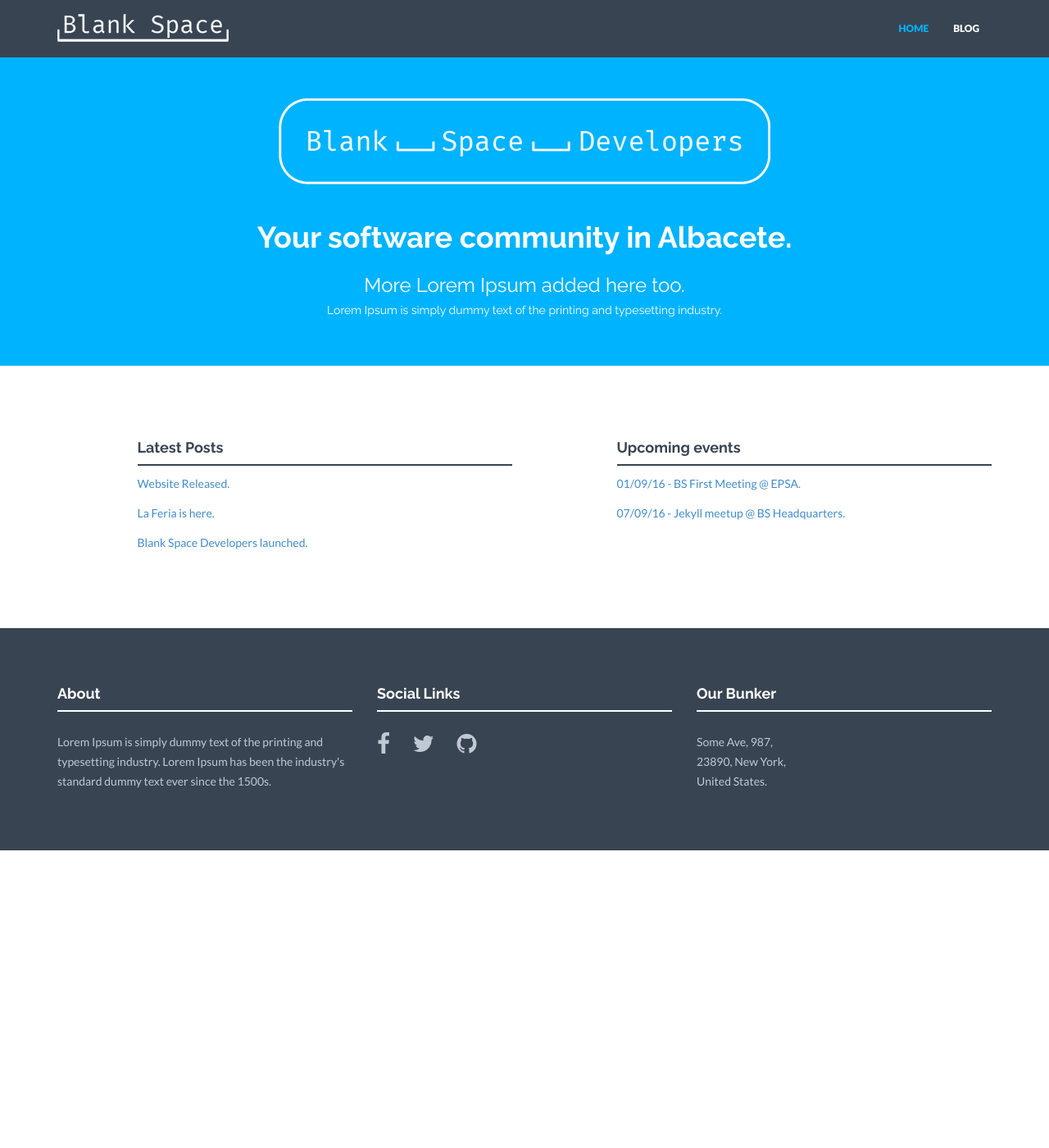
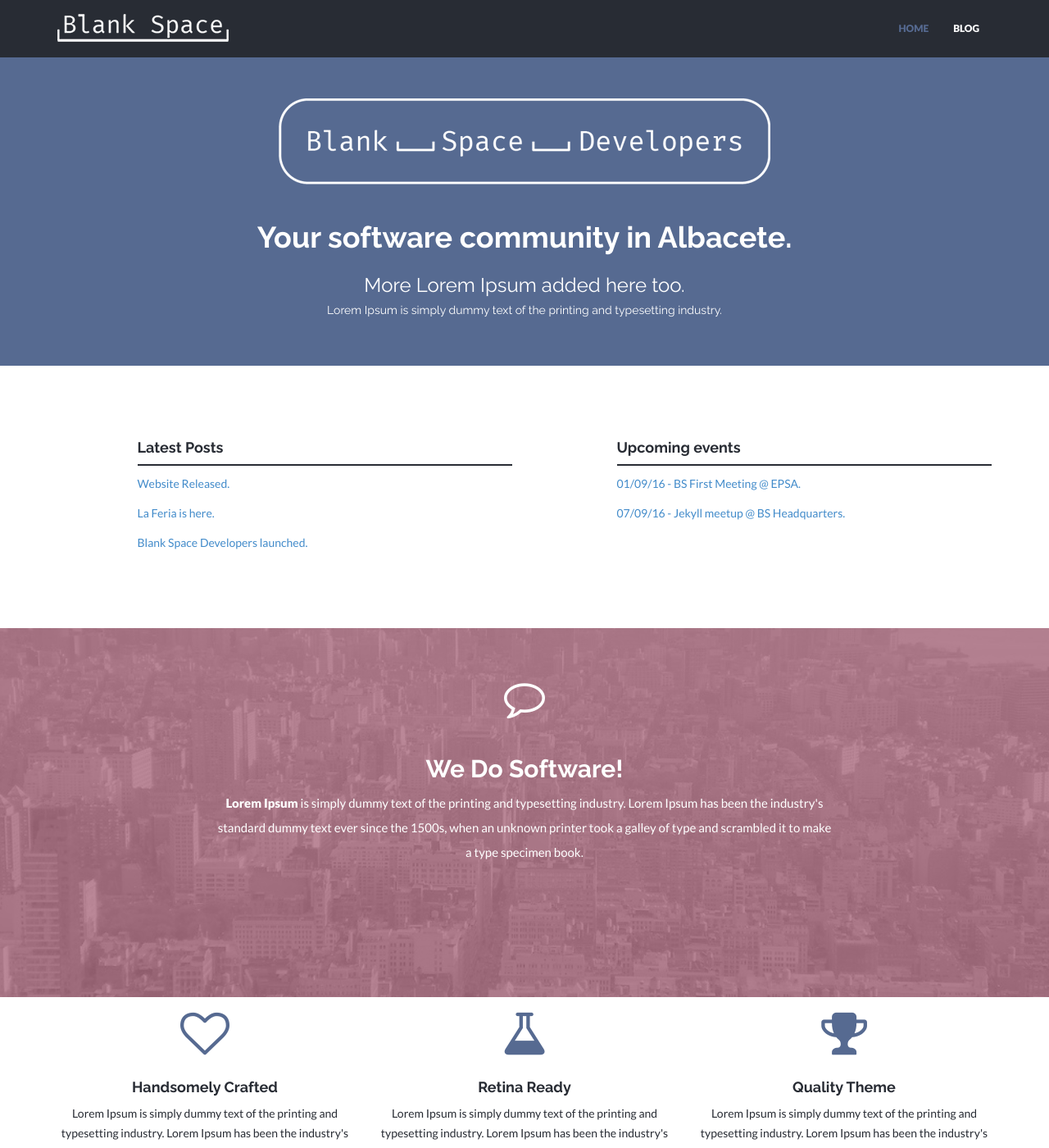
Before and after one commit to blankspacedev/blankspacedev.github.io, a Jekyll site: the page built from index.html, in a window 1280 px wide and 1400 px high. Shown: the whole window at 82% size. Built offline with Jekyll 4.4.1, drawn with Linux system fonts in a browser that asks for light colours; nearby versions of some CDN libraries; some of the changed text lies outside the part shown.

Commit message:
Added some style tweaks

```diff
--- /dev/null
+++ b/_includes/testimonial.html
@@ -0,0 +1,14 @@
+<div id="twrap">
+    <div id="twrapback"></div>
+    <div class="container centered">
+        <div class="row">
+            <div class="col-lg-8 col-lg-offset-2">
+            <i class="fa fa-comment-o"></i>
+            <h2>We Do Software!</h2>
+            <p>
+              <b>Lorem Ipsum</b> is simply dummy text of the printing and typesetting industry. Lorem Ipsum has been the industry's standard dummy text ever since the 1500s, when an unknown printer took a galley of type and scrambled it to make a type specimen book.
+            </p>
+            </div>
+        </div><!--/row -->
+    </div><!--/container -->
+</div><!--/twrap -->
--- a/css/main.scss
+++ b/css/main.scss
@@ -15,9 +15,9 @@ URL: http://alvarez.is
 ########################################################################### */
 
 
-$primary: #00b3fe;
-$primary_rgb: 0,179,254;
-$secondary: #384452;
+$primary: #566a91;
+$primary_rgb: rgba(160,88,110,.7);
+$secondary: #282C34;
 $link: #428bca;
 $link_hover: #01b2fe;
 $footer_heading: #ffffff;
@@ -169,6 +169,66 @@ footer {
 	h3 {
 		color: white;
 		margin-left: 15px;
+	}
+}
+
+/* Testimonials Wrap */
+#twrapback {
+    background-color: $primary;
+    background-color: $primary_rgb;
+    position: absolute;
+    top: 0;
+    left: 0;
+    width: 100%;
+    height: 100%;
+}
+
+#twrap {
+
+  background: url(../assets/img/t-back.jpg) no-repeat center top;
+  position: relative;
+  margin-top: 0px;
+	padding-top:60px;
+	text-align:center;
+	background-attachment: relative;
+	background-position: center center;
+	min-height: 450px;
+	width: 100%;
+
+  -webkit-background-size: 100%;
+  -moz-background-size: 100%;
+  -o-background-size: 100%;
+  background-size: 100%;
+
+  -webkit-background-size: cover;
+  -moz-background-size: cover;
+  -o-background-size: cover;
+  background-size: cover;
+
+	i {
+		font-size: 50px;
+		color: white;
+		margin-bottom: 25px;
+	}
+	p {
+		color: white;
+		font-size: 15px;
+		line-height: 30px;
+	}
+	h2 {
+		color: white;
+	}
+}
+
+/* Services Wrap */
+#service {
+	margin-top: 0px;
+	margin-bottom: 0px;
+
+	i {
+		color: $primary;
+		font-size: 60px;
+		padding: 15px;
 	}
 }
 
--- a/index.html
+++ b/index.html
@@ -28,3 +28,30 @@ navigation_weight: 1
 
     </div><! --/row -->
 </div><! --/container -->
+
+{% include testimonial.html %}
+
+<div id="service">
+    <div class="container">
+        <div class="row centered">
+            <div class="col-md-4">
+                <i class="fa fa-heart-o"></i>
+                <h4>Handsomely Crafted</h4>
+                <p>Lorem Ipsum is simply dummy text of the printing and typesetting industry. Lorem Ipsum has been the industry's standard dummy text ever since the 1500s, when an unknown printer took a galley of type and scrambled it to make a type specimen book.</p>
+                <p><br/><a href="#" class="btn btn-theme">More Info</a></p>
+            </div>
+            <div class="col-md-4">
+                <i class="fa fa-flask"></i>
+                <h4>Retina Ready</h4>
+                <p>Lorem Ipsum is simply dummy text of the printing and typesetting industry. Lorem Ipsum has been the industry's standard dummy text ever since the 1500s, when an unknown printer took a galley of type and scrambled it to make a type specimen book.</p>
+                <p><br/><a href="#" class="btn btn-theme">More Info</a></p>
+            </div>
+            <div class="col-md-4">
+                <i class="fa fa-trophy"></i>
+                <h4>Quality Theme</h4>
+                <p>Lorem Ipsum is simply dummy text of the printing and typesetting industry. Lorem Ipsum has been the industry's standard dummy text ever since the 1500s, when an unknown printer took a galley of type and scrambled it to make a type specimen book.</p>
+                <p><br/><a href="#" class="btn btn-theme">More Info</a></p>
+            </div>
+        </div>
+    </div><! --/container -->
+</div><! --/service -->
```
Also changed, not shown: assets/img/t-back.jpg (added).
